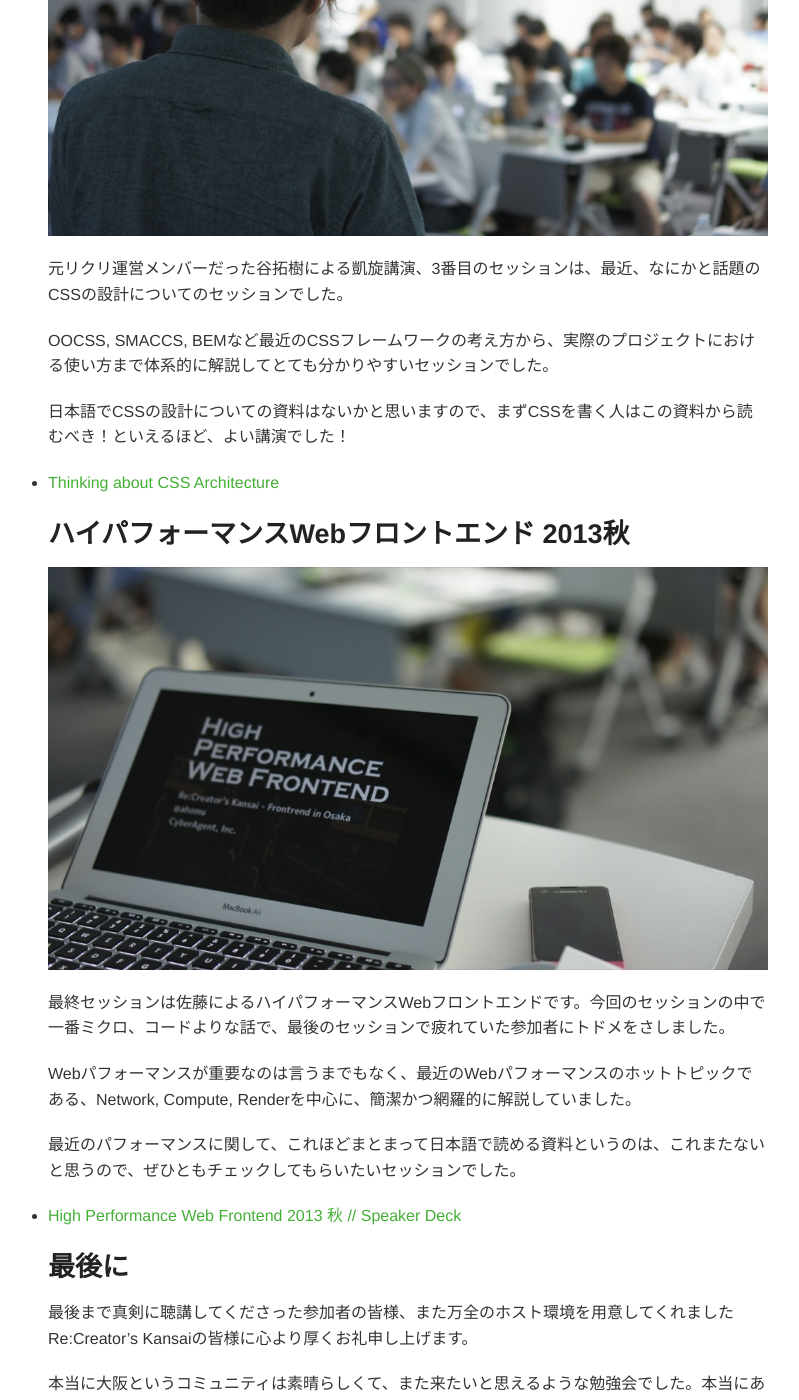
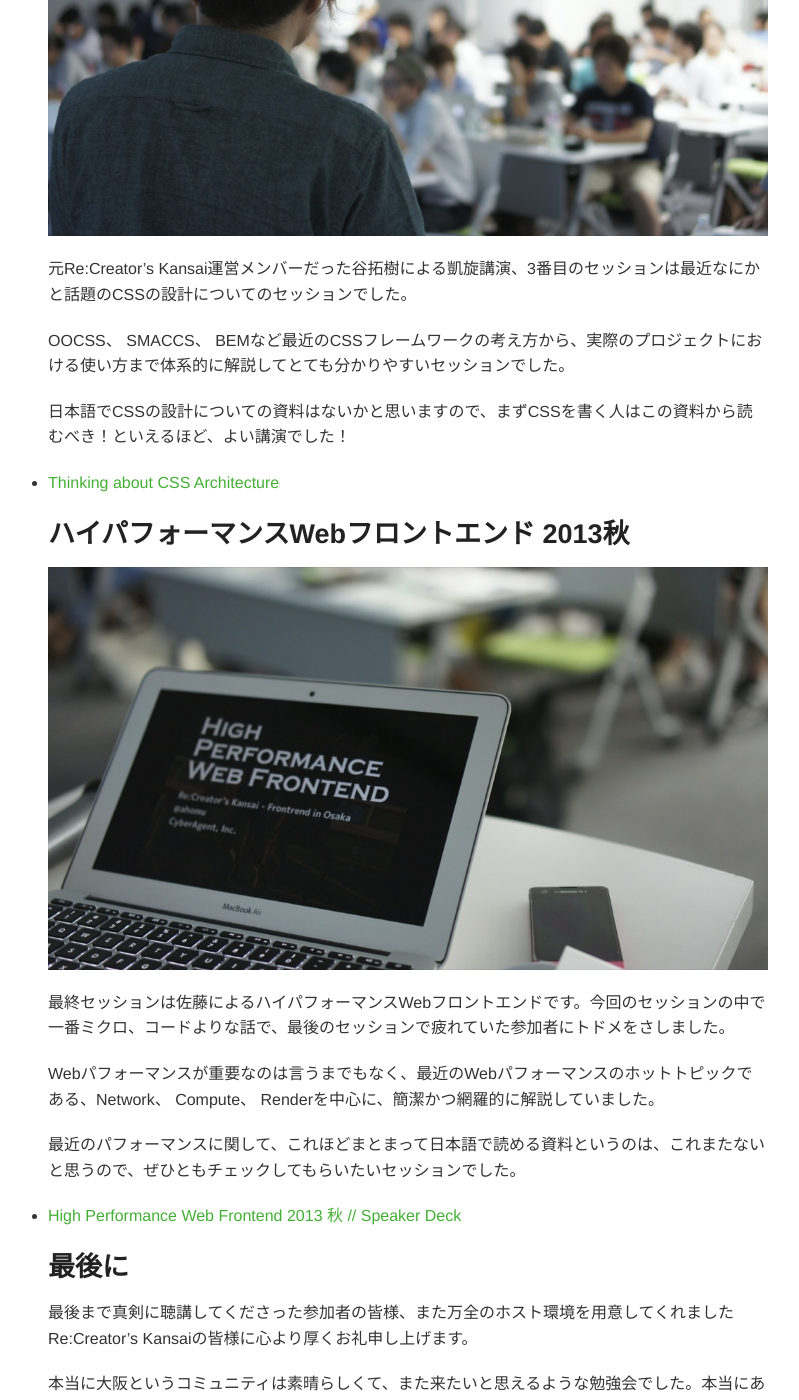
Before and after one commit to frontrend/frontrend.github.io, a Jekyll site: the page built from _posts/2013-09-17-frontrend-in-osaka.md, in a window 1280 px wide and 1400 px high, scrolled down 2471 px. Shown: the whole window, without its empty margins (107-906 px from the left). Built offline with Jekyll 4.4.1, drawn with Linux system fonts in a browser that asks for light colours; nearby versions of some CDN libraries; Markdown is read by kramdown in place of the engine named in the settings; comment, search, counter and statistics services are not loaded.

Commit message:
Fix sentence

```diff
--- a/_posts/2013-09-17-frontrend-in-osaka.md
+++ b/_posts/2013-09-17-frontrend-in-osaka.md
@@ -47,9 +47,9 @@
 ![谷拓樹](/images/2013/0917_s3.jpg)
 
 
-元リクリ運営メンバーだった谷拓樹による凱旋講演、3番目のセッションは、最近、なにかと話題のCSSの設計についてのセッションでした。
+元Re:Creator's Kansai運営メンバーだった谷拓樹による凱旋講演、3番目のセッションは最近なにかと話題のCSSの設計についてのセッションでした。
 
-OOCSS, SMACCS, BEMなど最近のCSSフレームワークの考え方から、実際のプロジェクトにおける使い方まで体系的に解説してとても分かりやすいセッションでした。
+OOCSS、 SMACCS、 BEMなど最近のCSSフレームワークの考え方から、実際のプロジェクトにおける使い方まで体系的に解説してとても分かりやすいセッションでした。
 
 日本語でCSSの設計についての資料はないかと思いますので、まずCSSを書く人はこの資料から読むべき！といえるほど、よい講演でした！
 
@@ -61,7 +61,7 @@
 
 最終セッションは佐藤によるハイパフォーマンスWebフロントエンドです。今回のセッションの中で一番ミクロ、コードよりな話で、最後のセッションで疲れていた参加者にトドメをさしました。
 
-Webパフォーマンスが重要なのは言うまでもなく、最近のWebパフォーマンスのホットトピックである、Network, Compute, Renderを中心に、簡潔かつ網羅的に解説していました。
+Webパフォーマンスが重要なのは言うまでもなく、最近のWebパフォーマンスのホットトピックである、Network、 Compute、 Renderを中心に、簡潔かつ網羅的に解説していました。
 
 最近のパフォーマンスに関して、これほどまとまって日本語で読める資料というのは、これまたないと思うので、ぜひともチェックしてもらいたいセッションでした。
 
```
Also changed, not shown: 3 other files.
